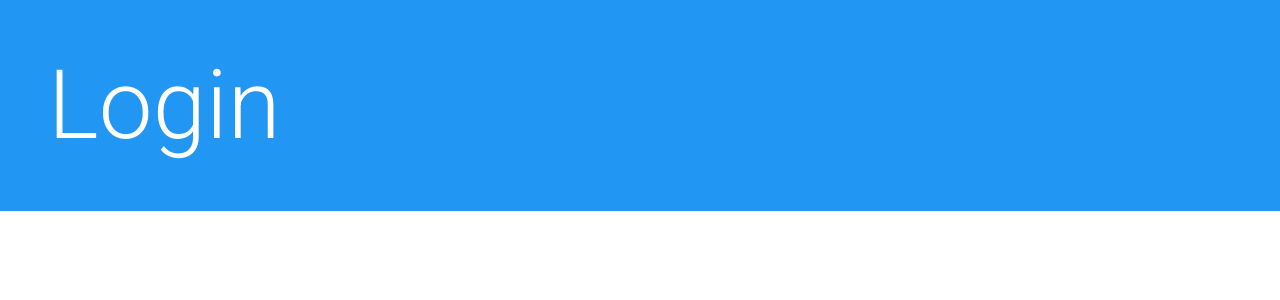
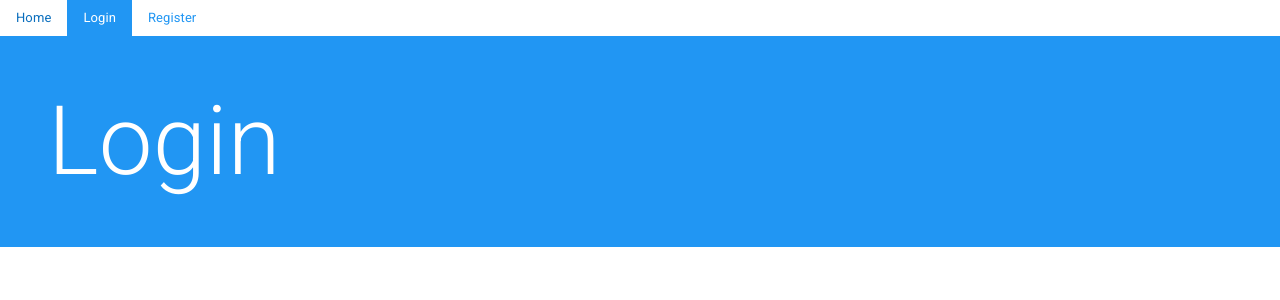
Before and after one commit to SasnarineDeodat/realist, a React (Create React App) app in the folder client/: page /login in a window 1280 px wide. Shown: the top 300 px of the page. Built offline with nearby package versions, Linux system fonts and the light colour scheme.

Commit message:
How to create a navigation menu in React?

```diff
--- a/client/src/App.js
+++ b/client/src/App.js
@@ -4,10 +4,12 @@ import { AuthProvider } from "./context/auth";
 import Home from "./pages/Home";
 import Login from "./pages/Login";
 import Register from "./pages/Register";
+import Main from "./components/nav/Main";
 
 function App() {
   return (
     <BrowserRouter>
+      <Main />
       <AuthProvider>
         <Routes>
           <Route path="/" element={<Home />} />
--- /dev/null
+++ b/client/src/components/nav/Main.js
@@ -0,0 +1,17 @@
+import { NavLink } from "react-router-dom";
+
+export default function Main() {
+  return (
+    <div className="nav">
+      <NavLink to="/" className="nav-link" aria-current="page">
+        Home
+      </NavLink>
+      <NavLink to="/login" className="nav-link">
+        Login
+      </NavLink>
+      <NavLink to="/register" className="nav-link">
+        Register
+      </NavLink>
+    </div>
+  );
+}
--- a/client/src/index.css
+++ b/client/src/index.css
@@ -0,0 +1,4 @@
+.active {
+    color: white;
+    background: #2196f3
+}
```
